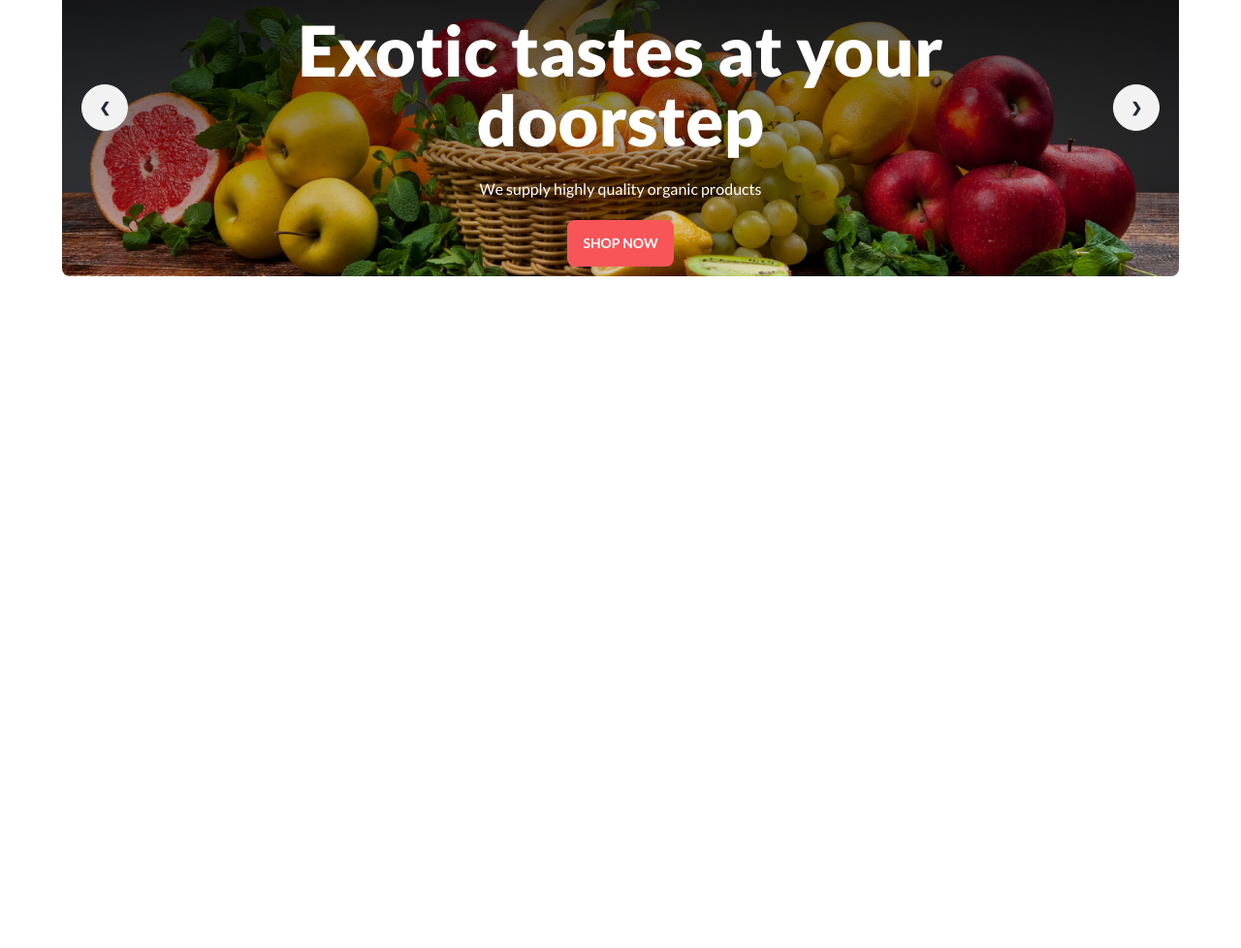
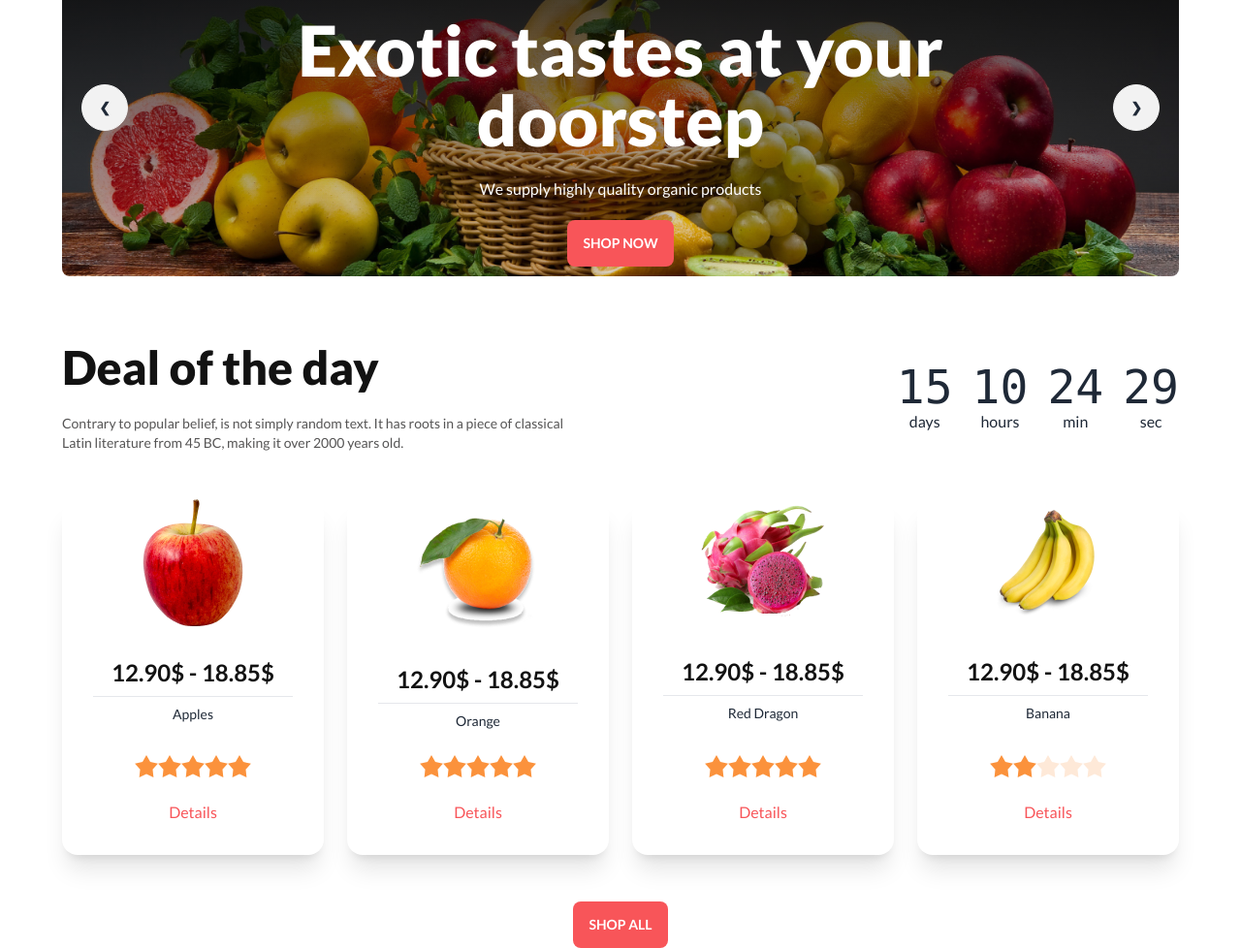
Before and after one commit to thuaba22/FruitBurst-LandingPage, a plain HTML site: page index.html in a window 1280 px wide. Shown: the part 236-1214 px from the top of the page at 97% size. Before the commit the page ends 800 px from the top, so only its background shows below. Drawn offline with nearby package versions, Linux system fonts and the light colour scheme; grey boxes are pictures that could not be loaded.

Commit message:
deal of the day section completed

```diff
--- a/index.html
+++ b/index.html
@@ -155,7 +155,119 @@
             </div>
           </section>
     </header>
-    <main>
+    <main class="md:container md:mx-auto">
+       <!-- Deal of the day section -->
+      <section class="mt-[70px]">
+        <!-- deal of the day info and countdown section -->
+        <div class="flex justify-between items-center">
+          <div>
+              <h2 class="text-[#121212] text-5xl font-extrabold">Deal of the day</h2>
+              <p class="text-[#565555] text-sm font-medium mt-6">Contrary to popular belief, is not simply random text. It has roots in a piece of classical <br> Latin literature from 45 BC, making it over 2000 years old.</p>
+          </div>
+         <div>
+          <div class="grid grid-flow-col gap-5 text-center auto-cols-max">
+            <div class="flex flex-col">
+              <span class="countdown font-mono text-5xl">
+                <span style="--value:15;"></span>
+              </span>
+              days
+            </div>
+            <div class="flex flex-col">
+              <span class="countdown font-mono text-5xl">
+                <span style="--value:10;"></span>
+              </span>
+              hours
+            </div>
+            <div class="flex flex-col">
+              <span class="countdown font-mono text-5xl">
+                <span style="--value:24;"></span>
+              </span>
+              min
+            </div>
+            <div class="flex flex-col">
+              <span class="countdown font-mono text-5xl">
+                <span style="--value:29;"></span>
+              </span>
+              sec
+            </div>
+          </div>
+         </div>
+         </div>
+         <!-- deals card section -->
+         <div class="mt-12 grid grid-cols-4 gap-6">
+           <!-- card 1 -->
+           <div class="card bg-base-100 shadow-xl">
+            <figure><img  src="/images/fruit6.png" alt="Shoes" /></figure>
+            <div class="card-body text-center">
+              <h2 class="text-[#121212] text-2xl font-bold">12.90$ - 18.85$</h2>
+              <hr class="h-[1px]">
+              <p class="text-sm">Apples</p>
+              <div class="rating justify-center mt-4">
+                <input type="radio" name="rating-2" class="mask mask-star-2 bg-orange-400" />
+                <input type="radio" name="rating-2" class="mask mask-star-2 bg-orange-400" checked />
+                <input type="radio" name="rating-2" class="mask mask-star-2 bg-orange-400" />
+                <input type="radio" name="rating-2" class="mask mask-star-2 bg-orange-400" />
+                <input type="radio" name="rating-2" class="mask mask-star-2 bg-orange-400" />
+              </div>
+              <a class="mt-4 text-[#F85559]" href="">Details</a>
+            </div>
+          </div>
+          <!-- card 2 -->
+           <div class="card  bg-base-100 shadow-xl">
+            <figure><img src="/images/fruit7.png" alt="Shoes" /></figure>
+            <div class="card-body text-center">
+              <h2 class="text-[#121212] text-2xl font-bold">12.90$ - 18.85$</h2>
+              <hr class="h-[1px]">
+              <p class="text-sm">Orange</p>
+              <div class="rating justify-center mt-4">
+                <input type="radio" name="rating-2" class="mask mask-star-2 bg-orange-400" />
+                <input type="radio" name="rating-2" class="mask mask-star-2 bg-orange-400" checked />
+                <input type="radio" name="rating-2" class="mask mask-star-2 bg-orange-400" />
+                <input type="radio" name="rating-2" class="mask mask-star-2 bg-orange-400" />
+                <input type="radio" name="rating-2" class="mask mask-star-2 bg-orange-400" />
+              </div>
+              <a class="mt-4 text-[#F85559]" href="">Details</a>
+            </div>
+          </div>
+          <!-- card 3 -->
+           <div class="card  bg-base-100 shadow-xl">
+            <figure><img src="/images/fruit8.png" alt="Shoes" /></figure>
+            <div class="card-body text-center">
+              <h2 class="text-[#121212] text-2xl font-bold">12.90$ - 18.85$</h2>
+              <hr class="h-[1px]">
+              <p class="text-sm">Red Dragon</p>
+              <div class="rating justify-center mt-4">
+                <input type="radio" name="rating-2" class="mask mask-star-2 bg-orange-400" />
+                <input type="radio" name="rating-2" class="mask mask-star-2 bg-orange-400" checked />
+                <input type="radio" name="rating-2" class="mask mask-star-2 bg-orange-400" />
+                <input type="radio" name="rating-2" class="mask mask-star-2 bg-orange-400" />
+                <input type="radio" name="rating-2" class="mask mask-star-2 bg-orange-400" />
+              </div>
+              <a class="mt-4 text-[#F85559]" href="">Details</a>
+            </div>
+          </div>
+          <!-- card 4 -->
+          <div class="card  bg-base-100 shadow-xl">
+            <figure><img src="/images/fruit9.png" alt="Shoes" /></figure>
+            <div class="card-body text-center">
+              <h2 class="text-[#121212] text-2xl font-bold">12.90$ - 18.85$</h2>
+              <hr class="h-[1px]">
+              <p class="text-sm">Banana</p>
+              <div class="rating justify-center mt-4">
+                <input type="radio" name="rating-2" class="mask mask-star-2 bg-orange-400" />
+                <input type="radio" name="rating-2" class="mask mask-star-2 bg-orange-400" checked />
+                <input type="radio" name="rating-2" class="mask mask-star-2 bg-orange-400" />
+                <input type="radio" name="rating-2" class="mask mask-star-2 bg-orange-400" />
+                <input type="radio" name="rating-2" class="mask mask-star-2 bg-orange-400" />
+              </div>
+              <a class="mt-4 text-[#F85559]" href="">Details</a>
+            </div>
+          </div>
+         </div>
+         <div class="flex justify-center">
+          <button class="btn bg-fruit-primary border-none text-white mt-12">Shop All</button>
+        </div>
+      </section>
 
     </main>
     <footer>
```
